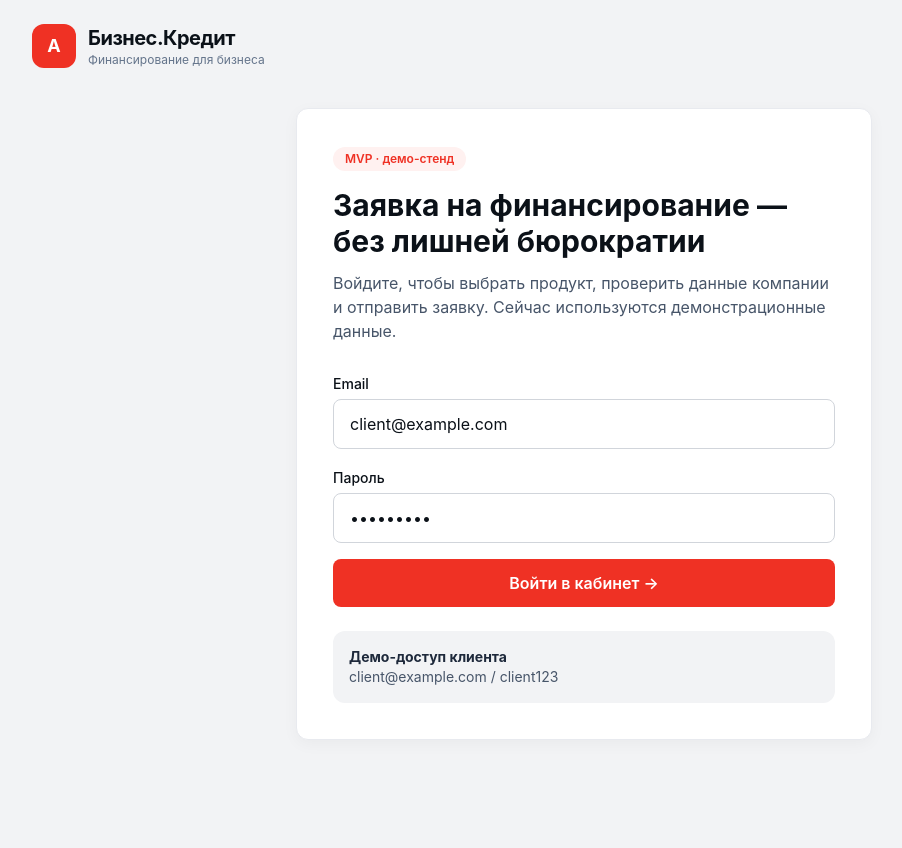
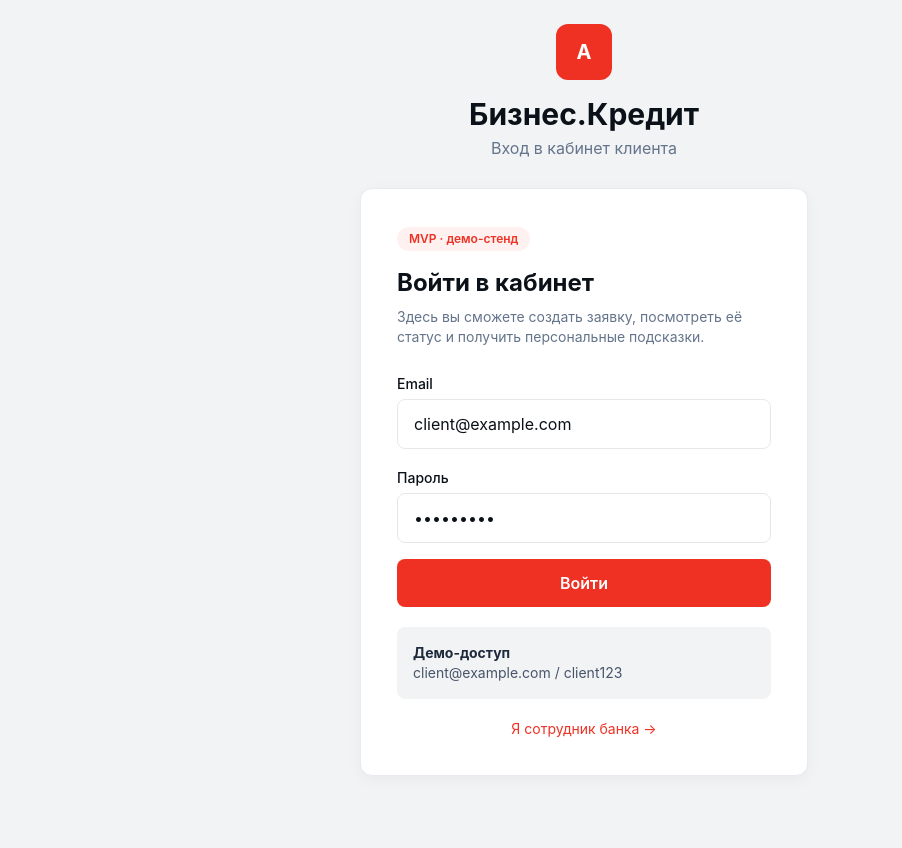
Before and after one commit to katelamzina79-svg/business-credit-mvp, a FastAPI app: page / in a window 1280 px wide. Shown: the whole page, without its empty margins (56-958 px from the left). After the commit the page ends 775 px from the top, so only its background shows below. Run offline with FastAPI, Linux system fonts and the light colour scheme; some libraries are stand-ins or nearby versions.

Commit message:
feat(ui): add sidebar navigation and restore application actions
* feat(ui): add left sidebar navigation

* refactor(ui): separate auth pages from cabinet navigation

* feat(ui): add separate client login page

* feat(ui): add separate banker login page

* feat(ui): split client cabinet into separate pages

* feat(ui): add banker cabinet home page

* feat(ui): add separate client and banker page routes

* fix(ui): polish cabinet navigation and banker logout

* fix(ui): hide sidebar on banker login and clean up brand header

* fix: allow banker to retry stalled application checks

* fix: restore actions for stalled banker applications

* fix(ui): restore client application refresh controls

* fix(ui): add per-application status refresh

* fix(ui): restore application progress indicator

* fix(ui): correct application card layout

* fix(ui): restore action for document follow-up

```diff
--- a/backend/app/main.py
+++ b/backend/app/main.py
@@ -20,8 +20,36 @@ def health():
 
 @app.get("/", response_class=HTMLResponse, include_in_schema=False)
 def index(request: Request):
-    return templates.TemplateResponse("list.html", {"request": request, "title": "Credit MVP"})
+    return templates.TemplateResponse("client_login.html", {"request": request, "title": "Вход · Бизнес.Кредит"})
+
+@app.get("/login", response_class=HTMLResponse, include_in_schema=False)
+def client_login(request: Request):
+    return templates.TemplateResponse("client_login.html", {"request": request, "title": "Вход клиента · Бизнес.Кредит"})
+
+@app.get("/client", response_class=HTMLResponse, include_in_schema=False)
+def client_dashboard(request: Request):
+    return templates.TemplateResponse("client.html", {"request": request, "title": "Главная · Кабинет клиента", "page": "dashboard"})
+
+@app.get("/client/applications/new", response_class=HTMLResponse, include_in_schema=False)
+def client_new_application(request: Request):
+    return templates.TemplateResponse("client.html", {"request": request, "title": "Новая заявка · Кабинет клиента", "page": "new"})
+
+@app.get("/client/applications", response_class=HTMLResponse, include_in_schema=False)
+def client_applications(request: Request):
+    return templates.TemplateResponse("client.html", {"request": request, "title": "Мои заявки · Кабинет клиента", "page": "applications"})
+
+@app.get("/client/feed", response_class=HTMLResponse, include_in_schema=False)
+def client_feed(request: Request):
+    return templates.TemplateResponse("client.html", {"request": request, "title": "Подсказки · Кабинет клиента", "page": "feed"})
+
+@app.get("/banker/login", response_class=HTMLResponse, include_in_schema=False)
+def banker_login(request: Request):
+    return templates.TemplateResponse("banker_login.html", {"request": request, "title": "Вход банкира · Бизнес.Кредит"})
 
 @app.get("/banker", response_class=HTMLResponse, include_in_schema=False)
 def banker_page(request: Request):
-    return templates.TemplateResponse("banker_queue.html", {"request": request, "title": "Кабинет банкира"})
+    return templates.TemplateResponse("banker_dashboard.html", {"request": request, "title": "Главная · Кабинет банкира", "page": "dashboard"})
+
+@app.get("/banker/applications", response_class=HTMLResponse, include_in_schema=False)
+def banker_applications(request: Request):
+    return templates.TemplateResponse("banker_queue.html", {"request": request, "title": "Заявки · Кабинет банкира", "page": "applications"})
--- /dev/null
+++ b/backend/templates/client_login.html
@@ -0,0 +1,29 @@
+{% extends "layout.html" %}
+{% block content %}
+<div class="auth-page">
+  <div class="w-full max-w-md">
+    <div class="text-center mb-7"><div class="inline-grid place-items-center w-14 h-14 rounded-2xl text-white font-bold text-xl" style="background:#EF3124">А</div><h1 class="text-3xl font-bold mt-4">Бизнес.Кредит</h1><p class="text-slate-500 mt-1">Вход в кабинет клиента</p></div>
+    <div class="bg-white p-7 sm:p-9 alfa-card">
+      <div class="inline-flex rounded-full px-3 py-1 text-xs font-semibold mb-4" style="background:#FFF1F0;color:#EF3124">MVP · демо-стенд</div>
+      <h2 class="text-2xl font-bold mb-2">Войти в кабинет</h2>
+      <p class="text-slate-500 text-sm mb-6">Здесь вы сможете создать заявку, посмотреть её статус и получить персональные подсказки.</p>
+      <form id="login-form" class="space-y-4">
+        <label class="block"><span class="text-sm font-medium">Email</span><input id="email" type="email" required value="client@example.com" class="mt-1 w-full px-4 py-3 border alfa-input"></label>
+        <label class="block"><span class="text-sm font-medium">Пароль</span><input id="password" type="password" required value="client123" class="mt-1 w-full px-4 py-3 border alfa-input"></label>
+        <div id="error" class="hidden rounded-xl bg-rose-50 text-rose-700 p-3 text-sm"></div>
+        <button class="w-full py-3 alfa-btn" type="submit">Войти</button>
+      </form>
+      <div class="mt-5 rounded-xl bg-slate-50 p-4 text-sm text-slate-600"><strong class="text-slate-800">Демо-доступ</strong><br>client@example.com / client123</div>
+      <a href="/banker/login" class="block text-center mt-5 text-sm alfa-link hover:underline">Я сотрудник банка →</a>
+    </div>
+  </div>
+</div>
+<script>
+(() => { const tokenKey='businessCreditDemoToken'; const error=document.getElementById('error');
+  document.getElementById('login-form').addEventListener('submit', async e => { e.preventDefault(); error.classList.add('hidden');
+    try { const body=new URLSearchParams({username:document.getElementById('email').value.trim(),password:document.getElementById('password').value}); const r=await fetch('/api/auth/login',{method:'POST',headers:{'Content-Type':'application/x-www-form-urlencoded'},body}); const d=await r.json(); if(!r.ok) throw new Error(d.detail||'Не удалось войти'); sessionStorage.setItem(tokenKey,d.access_token); const me=await fetch('/api/auth/me',{headers:{Authorization:'Bearer '+d.access_token}}); const user=await me.json(); if(user.role==='banker') { sessionStorage.removeItem(tokenKey); throw new Error('Для сотрудника банка используйте вход банкира.'); } window.location.href='/client'; }
+    catch(err){ error.textContent=err.message; error.classList.remove('hidden'); }
+  });
+})();
+</script>
+{% endblock %}
--- a/backend/templates/layout.html
+++ b/backend/templates/layout.html
@@ -7,37 +7,66 @@
   <script src="https://cdn.tailwindcss.com"></script>
   <script src="https://unpkg.com/htmx.org@2.0.4"></script>
   <style>
-    /* Глобальные оверрайды стилей под дизайн-код Альфа-Банка */
-    body {
-      background-color: #F2F3F5 !important; /* Серый мягкий фон страниц Альфа-Бизнес */
-      color: #0B1118 !important;            /* Контрастный графитовый текст */
-      font-family: 'Inter', -apple-system, BlinkMacSystemFont, "Segoe UI", Roboto, sans-serif !important;
-    }
-
-    /* Коррекция системных фонов и карточек */
-    .bg-slate-50 { background-color: #F2F3F5 !important; }
-    .bg-white { background-color: #FFFFFF !important; }
-    .text-slate-900 { color: #0B1118 !important; }
-
-    /* Скругления по гайдлайнам банка */
-    .rounded-2xl { border-radius: 12px !important; }
-    .rounded-xl { border-radius: 8px !important; }
-
-    /* Инпуты, кнопки и элементы форм */
-    input, select, textarea {
-      font-family: inherit !important;
-      border-radius: 8px !important;
-    }
-    input:focus, select:focus {
-      border-color: #EF3124 !important; /* Красный фокус полей */
-      outline: none !important;
-      box-shadow: 0 0 0 1px #EF3124 !important;
-    }
+    body { background-color:#F2F3F5 !important; color:#0B1118 !important; font-family:'Inter',-apple-system,BlinkMacSystemFont,"Segoe UI",Roboto,sans-serif !important; }
+    .bg-slate-50 { background-color:#F2F3F5 !important; }
+    .bg-white { background-color:#FFFFFF !important; }
+    .text-slate-900 { color:#0B1118 !important; }
+    .rounded-2xl { border-radius:12px !important; }
+    .rounded-xl { border-radius:8px !important; }
+    input,select,textarea { font-family:inherit !important; border-radius:8px !important; }
+    input:focus,select:focus,textarea:focus { border-color:#EF3124 !important; outline:none !important; box-shadow:0 0 0 1px #EF3124 !important; }
+    .alfa-card { background:#fff !important; border:1px solid #E8EAEF !important; border-radius:12px !important; box-shadow:0 4px 16px rgba(11,17,24,.04) !important; }
+    .alfa-btn { background:#EF3124 !important; color:#fff !important; border-radius:8px !important; font-weight:600 !important; }
+    .alfa-btn:hover { background:#D7241A !important; }
+    .alfa-btn:disabled { opacity:.5 !important; cursor:not-allowed !important; }
+    .alfa-link { color:#EF3124 !important; }
+    .app-sidebar { position:fixed; inset:0 auto 0 0; width:248px; background:#fff; border-right:1px solid #E5E7EB; padding:24px 16px; display:flex; flex-direction:column; z-index:40; }
+    .app-sidebar-logo { display:flex; align-items:center; gap:10px; padding:4px 8px 24px; text-decoration:none; }
+    .app-sidebar-logo-mark { width:38px; height:38px; flex:0 0 38px; display:grid; place-items:center; border-radius:10px; background:#EF3124; color:#fff; font-weight:800; }
+    .app-sidebar-logo-title { display:block; color:#0B1118; font-size:16px; line-height:1.15; font-weight:750; white-space:nowrap; }
+    .app-sidebar-logo-subtitle { display:block; color:#94A3B8; font-size:10px; line-height:1.3; margin-top:4px; white-space:nowrap; }
+    .app-sidebar-section { color:#94A3B8; font-size:10px; font-weight:800; letter-spacing:.08em; text-transform:uppercase; padding:0 10px 8px; }
+    .app-sidebar-nav { display:flex; flex-direction:column; gap:4px; }
+    .app-sidebar-link { display:flex; align-items:center; gap:11px; min-height:42px; padding:9px 11px; border-radius:9px; color:#475569; text-decoration:none; font-size:14px; font-weight:600; }
+    .app-sidebar-link:hover { background:#F8FAFC; color:#0B1118; }
+    .app-sidebar-link.active { background:#FFF1F0; color:#EF3124; }
+    .app-sidebar-icon { width:20px; text-align:center; font-size:16px; line-height:1; }
+    .app-sidebar-bottom { margin-top:auto; padding:14px 8px 0; border-top:1px solid #F1F3F6; color:#94A3B8; font-size:11px; line-height:1.45; }
+    .app-page { margin-left:248px; min-height:100vh; }
+    .app-page > main { max-width:1180px; margin:0 auto; padding:24px 28px; }
+    .auth-page { min-height:100vh; display:grid; place-items:center; padding:24px; }
+    @media(max-width:820px){ .app-sidebar{position:sticky;top:0;width:100%;height:auto;padding:10px 12px;border-right:0;border-bottom:1px solid #E5E7EB}.app-sidebar-logo{padding:2px 4px 10px}.app-sidebar-section{display:none}.app-sidebar-nav{flex-direction:row;overflow-x:auto;padding-bottom:2px}.app-sidebar-link{flex:0 0 auto;min-height:38px;padding:8px 10px}.app-sidebar-bottom{display:none}.app-page{margin-left:0}.app-page > main{padding:16px} }
   </style>
 </head>
 <body class="bg-slate-50 text-slate-900">
-  <main class="max-w-6xl mx-auto p-6">
-    {% block content %}{% endblock %}
-  </main>
+{% set cabinet = request.url.path.startswith('/client') or (request.url.path.startswith('/banker') and request.url.path != '/banker/login') %}
+{% if cabinet %}
+  <div class="app-sidebar">
+    <a href="{{ '/client' if request.url.path.startswith('/client') else '/banker' }}" class="app-sidebar-logo">
+      <span class="app-sidebar-logo-mark">А</span>
+      <span>
+        <span class="app-sidebar-logo-title">Бизнес.Кредит</span>
+        <span class="app-sidebar-logo-subtitle">Финансирование для бизнеса</span>
+      </span>
+    </a>
+    {% if request.url.path.startswith('/client') %}
+      <div class="app-sidebar-section">Кабинет клиента</div>
+      <nav class="app-sidebar-nav" aria-label="Навигация клиента">
+        <a class="app-sidebar-link {{ 'active' if page == 'dashboard' else '' }}" href="/client"><span class="app-sidebar-icon">⌂</span><span>Главная</span></a>
+        <a class="app-sidebar-link {{ 'active' if page == 'new' else '' }}" href="/client/applications/new"><span class="app-sidebar-icon">＋</span><span>Новая заявка</span></a>
+        <a class="app-sidebar-link {{ 'active' if page == 'applications' else '' }}" href="/client/applications"><span class="app-sidebar-icon">▤</span><span>Мои заявки</span></a>
+        <a class="app-sidebar-link {{ 'active' if page == 'feed' else '' }}" href="/client/feed"><span class="app-sidebar-icon">✦</span><span>Персональные подсказки</span></a>
+      </nav>
+    {% else %}
+      <div class="app-sidebar-section">Кабинет банкира</div>
+      <nav class="app-sidebar-nav" aria-label="Навигация банкира">
+        <a class="app-sidebar-link {{ 'active' if page == 'dashboard' else '' }}" href="/banker"><span class="app-sidebar-icon">⌂</span><span>Главная</span></a>
+        <a class="app-sidebar-link {{ 'active' if page == 'applications' else '' }}" href="/banker/applications"><span class="app-sidebar-icon">▤</span><span>Заявки</span></a>
+      </nav>
+    {% endif %}
+    <div class="app-sidebar-bottom"><strong class="text-slate-600">Business Credit MVP</strong><br>Демонстрационная версия · тестовые данные</div>
+  </div>
+{% endif %}
+<div class="{{ 'app-page' if cabinet else '' }}"><main>{% block content %}{% endblock %}</main></div>
 </body>
 </html>
```
Also changed, not shown: backend/app/api/applications.py (+26 -0 lines), backend/templates/banker_dashboard.html (added, +9 -0 lines), backend/templates/banker_login.html (added, +29 -0 lines), backend/templates/banker_queue.html (+20 -1 lines), backend/templates/client.html (added, +59 -0 lines).
